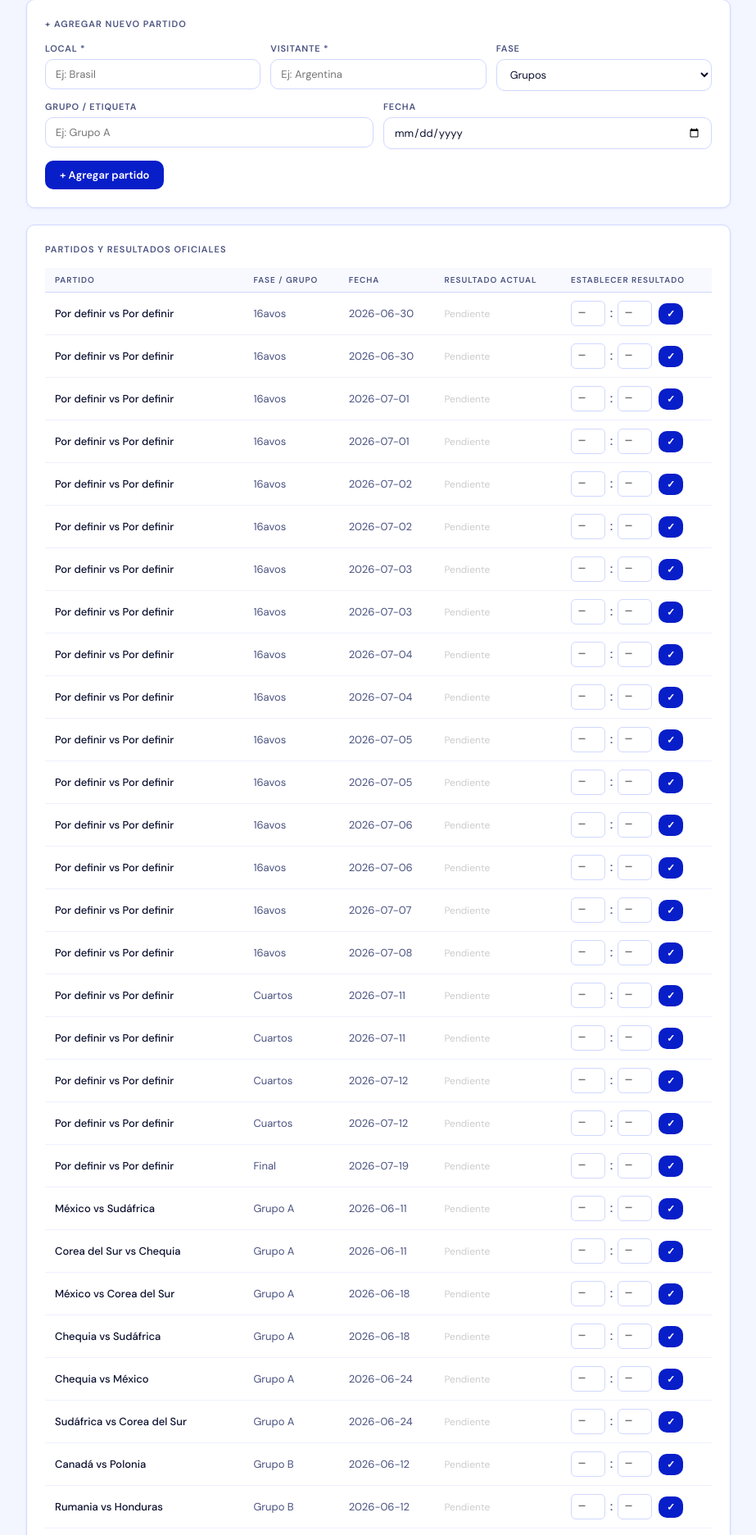
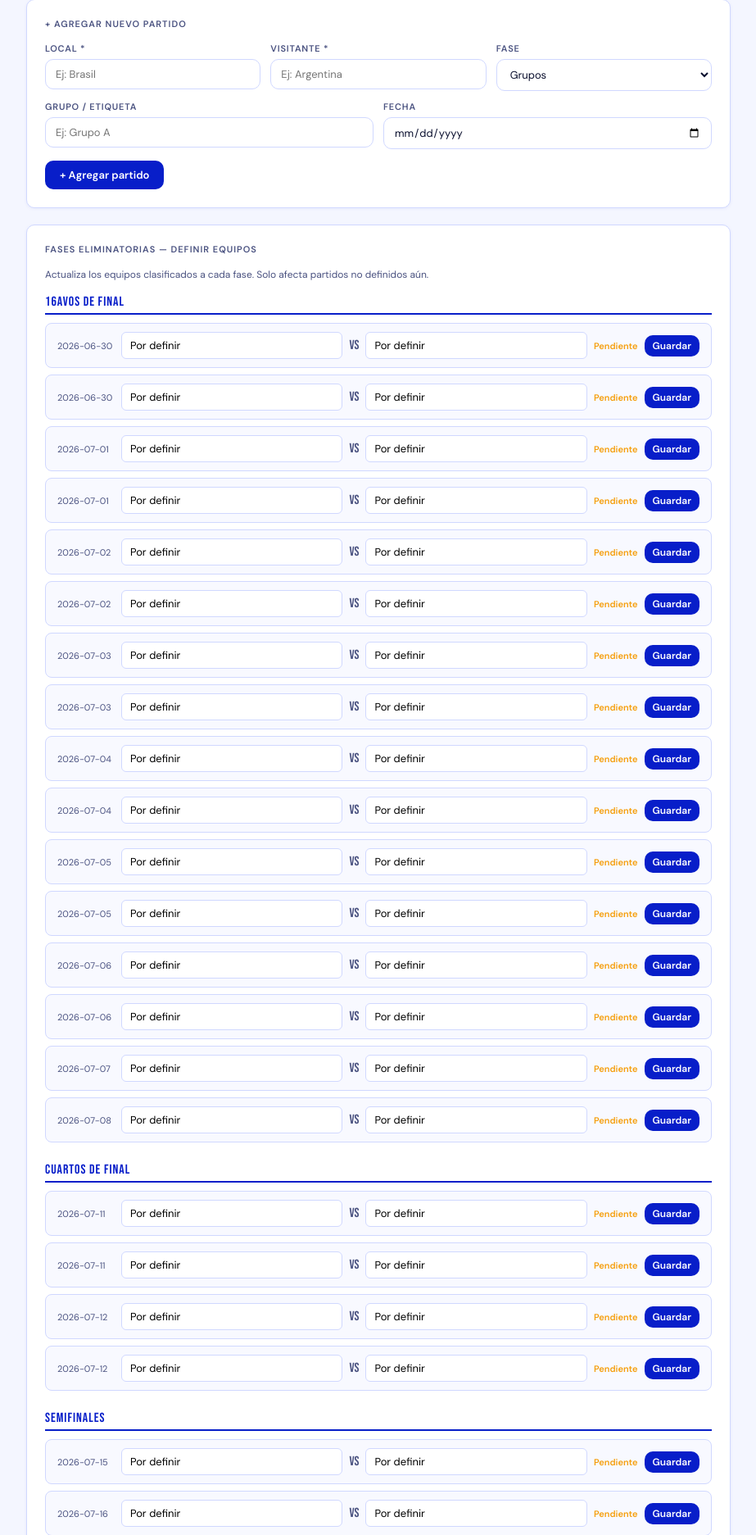
Before and after one commit to plannerpenta-lang/pollamundialista, a PHP site: page /admin-penta2026.php in a window 1280 px wide. Shown: the part 151-2024 px from the top of the page at 82% size, without its empty margins (178-1101 px from the left). Run offline with PHP 8.4, Linux system fonts and the light colour scheme; the visitor is signed in with stand-in values (Sample User, id 1); data comes from the database, SQL or seed files in the repository; data that the repository does not hold is empty; a stand-in replaces the project's code that opens the database connection; some libraries are stand-ins or nearby versions.

Commit message:
Agregar gestión de equipos en fases eliminatorias desde el admin
Nueva sección "Fases eliminatorias" en el panel admin: muestra 16avos, cuartos, semifinales y final con campos editables para local/visitante. Indica visualmente si cada partido está definido o pendiente. Solo permite editar partidos que no son de grupos.

https://claude.ai/code/session_015ae8qaFU8W6AQLiYnnAvdA

```diff
--- a/admin-penta2026.php
+++ b/admin-penta2026.php
@@ -45,6 +45,20 @@ if ($logged) {
         $pid = (int)$_POST['partido_id'];
         db()->prepare('UPDATE partidos SET goles_local=NULL, goles_visitante=NULL WHERE id=?')->execute([$pid]);
         $msg = 'Resultado eliminado.';
+    }
+
+    // Actualizar equipos de fase eliminatoria
+    if (isset($_POST['guardar_equipos'])) {
+        $pid   = (int)$_POST['partido_id'];
+        $local = trim($_POST['eq_local'] ?? '');
+        $vis   = trim($_POST['eq_visitante'] ?? '');
+        if ($local && $vis) {
+            db()->prepare('UPDATE partidos SET local=?, visitante=? WHERE id=? AND fase != "grupos"')
+                ->execute([$local, $vis, $pid]);
+            $msg = "Equipos actualizados: $local vs $vis";
+        } else {
+            $msg = 'Los dos equipos son obligatorios.'; $msg_type = 'error';
+        }
     }
 
     // Agregar partido
@@ -199,6 +213,46 @@ tr:last-child td{border-bottom:none;}
     </form>
   </div>
 
+  <!-- Fases eliminatorias -->
+  <?php
+    $fases_elim = ['r16' => '16avos de Final', 'qf' => 'Cuartos de Final', 'sf' => 'Semifinales', 'final' => 'Final'];
+    $partidos_elim = array_filter($partidos, fn($p) => $p['fase'] !== 'grupos');
+    $partidos_por_fase = [];
+    foreach ($partidos_elim as $p) $partidos_por_fase[$p['fase']][] = $p;
+  ?>
+  <div class="card">
+    <div class="card-title">Fases eliminatorias — definir equipos</div>
+    <p style="font-size:12px;color:var(--text2);margin-bottom:16px;">Actualiza los equipos clasificados a cada fase. Solo afecta partidos no definidos aún.</p>
+    <?php foreach ($fases_elim as $fase_key => $fase_label): ?>
+      <?php if (empty($partidos_por_fase[$fase_key])) continue; ?>
+      <div style="margin-bottom:24px;">
+        <div style="font-family:'Bebas Neue',sans-serif;font-size:16px;letter-spacing:1px;color:var(--azul);margin-bottom:10px;padding-bottom:4px;border-bottom:2px solid var(--azul);"><?= $fase_label ?></div>
+        <div style="display:grid;gap:8px;">
+          <?php foreach ($partidos_por_fase[$fase_key] as $p): ?>
+            <form method="POST" style="display:flex;align-items:center;gap:8px;flex-wrap:wrap;background:#f8f9ff;border:1px solid var(--border);border-radius:8px;padding:10px 14px;">
+              <input type="hidden" name="partido_id" value="<?= $p['id'] ?>"/>
+              <span style="font-size:11px;color:var(--text2);min-width:70px;"><?= htmlspecialchars($p['fecha'] ?? '—') ?></span>
+              <input type="text" name="eq_local" value="<?= htmlspecialchars($p['local']) ?>"
+                style="flex:1;min-width:100px;padding:7px 10px;border:1px solid var(--border);border-radius:6px;font-size:13px;font-family:'DM Sans',sans-serif;outline:none;"
+                placeholder="Equipo local"
+                <?= ($p['local'] !== 'Por definir' && $p['local'] !== '') ? '' : '' ?>/>
+              <span style="font-family:'Bebas Neue',sans-serif;font-size:16px;color:var(--text2);">vs</span>
+              <input type="text" name="eq_visitante" value="<?= htmlspecialchars($p['visitante']) ?>"
+                style="flex:1;min-width:100px;padding:7px 10px;border:1px solid var(--border);border-radius:6px;font-size:13px;font-family:'DM Sans',sans-serif;outline:none;"
+                placeholder="Equipo visitante"/>
+              <?php if ($p['local'] !== 'Por definir'): ?>
+                <span style="font-size:11px;color:#22c55e;font-weight:600;">✓ Definido</span>
+              <?php else: ?>
+                <span style="font-size:11px;color:#f59e0b;font-weight:600;">Pendiente</span>
+              <?php endif; ?>
+              <button type="submit" name="guardar_equipos" class="btn btn-primary btn-sm">Guardar</button>
+            </form>
+          <?php endforeach; ?>
+        </div>
+      </div>
+    <?php endforeach; ?>
+  </div>
+
   <!-- Lista de partidos con resultados -->
   <div class="card">
     <div class="card-title">Partidos y resultados oficiales</div>
```
